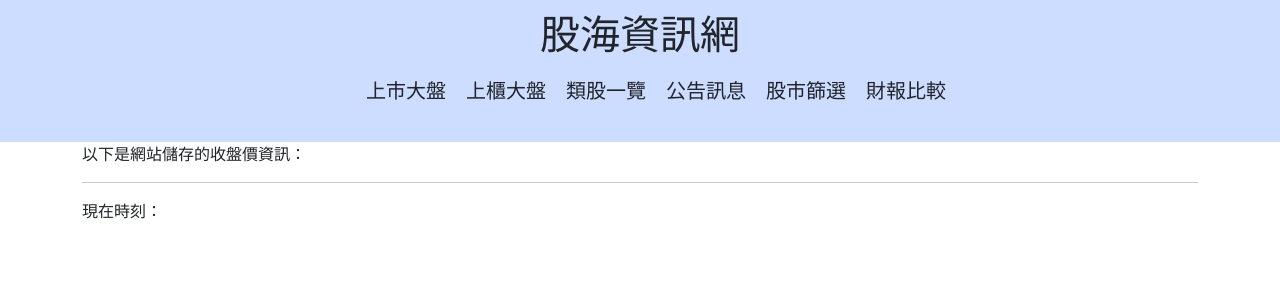
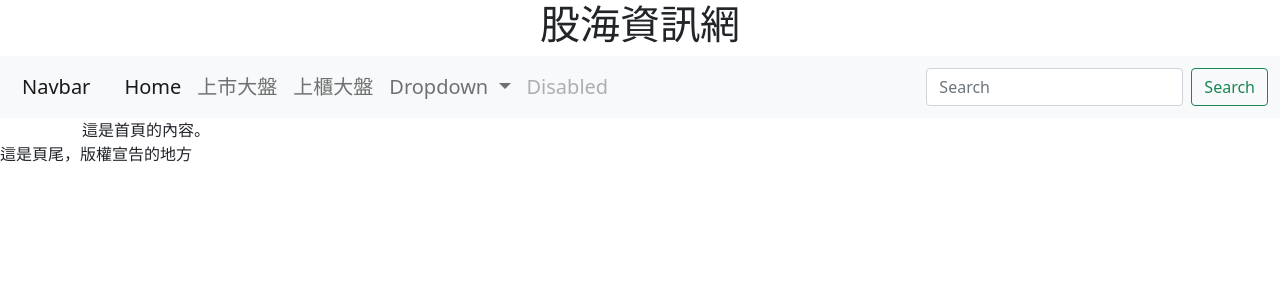
Before and after one commit to 0903183411/text-project, a Django app: template templates/index.html in a window 1280 px wide. Shown: the top 300 px of the page. Run offline with Django 3.2, Linux system fonts and the light colour scheme; the template is opened without the code that fills it, so the values that code supplies are empty.

Commit message:
fix templates

```diff
--- a/ccetdj/urls.py
+++ b/ccetdj/urls.py
@@ -4,6 +4,7 @@
 
 urlpatterns = [
     path('admin/', admin.site.urls),
+    path('prices/', views.prices),
     path('', views.index),
     path('date/', views.showdate),
 ]
--- a/mysite/admin.py
+++ b/mysite/admin.py
@@ -1,4 +1,6 @@
 from django.contrib import admin
 from mysite.models import Stock
 
-admin.site.register(Stock)
+@admin.register(Stock)
+class StockAdmin(admin.ModelAdmin):
+    list_display = ('name', 'sid', 'price', 'date', 'high')
--- a/mysite/views.py
+++ b/mysite/views.py
@@ -12,9 +12,11 @@
     #prices = stock.price
     # dates = stock.date
     #highs = stock.high
-    mystock = stock.objects.all()
     return render(request, "index.html", locals())
 
+def prices(request):
+    mystock = Stock.objects.all()
+    return render(request, "prices.html", locals())
 
 def showdate(request):
 
--- a/templates/base.html
+++ b/templates/base.html
@@ -1,16 +1,33 @@
-<html>
-<head>
+<!doctype html>
+<html lang="en">
+  <head>
+    <!-- Required meta tags -->
+    <meta charset="utf-8">
+    <meta name="viewport" content="width=device-width, initial-scale=1">
 
-    <title>Jasmine's webside</title>
-</head>
-<body>
+    <!-- Bootstrap CSS -->
+    <link href="https://cdn.jsdelivr.net/npm/bootstrap@5.1.3/dist/css/bootstrap.min.css" rel="stylesheet" integrity="sha384-1BmE4kWBq78iYhFldvKuhfTAU6auU8tT94WrHftjDbrCEXSU1oBoqyl2QvZ6jIW3" crossorigin="anonymous">
+     <link href=" static/style.css " rel="stylesheet" >
 
-    <div id = "top">
-        <span id = "title" >股票分析</span>
+    <title>{% block title %}{% endblock %}</title>
 
-    </div>>
+  </head>
 
+  <body>
+    {% include "nav.html" %}
+      <div  class="container";>
+        {% block main-content %} {% endblock %}
+    </div>
+    {% include "footer.html" %}
+    <!-- Optional JavaScript; choose one of the two! -->
 
+    <!-- Option 1: Bootstrap Bundle with Popper -->
+    <script src="https://cdn.jsdelivr.net/npm/bootstrap@5.1.3/dist/js/bootstrap.bundle.min.js" integrity="sha384-ka7Sk0Gln4gmtz2MlQnikT1wXgYsOg+OMhuP+IlRH9sENBO0LRn5q+8nbTov4+1p" crossorigin="anonymous"></script>
 
-</body>
+    <!-- Option 2: Separate Popper and Bootstrap JS -->
+    <!--
+    <script src="https://cdn.jsdelivr.net/npm/@popperjs/core@2.10.2/dist/umd/popper.min.js" integrity="sha384-7+zCNj/IqJ95wo16oMtfsKbZ9ccEh31eOz1HGyDuCQ6wgnyJNSYdrPa03rtR1zdB" crossorigin="anonymous"></script>
+    <script src="https://cdn.jsdelivr.net/npm/bootstrap@5.1.3/dist/js/bootstrap.min.js" integrity="sha384-QJHtvGhmr9XOIpI6YVutG+2QOK9T+ZnN4kzFN1RtK3zEFEIsxhlmWl5/YESvpZ13" crossorigin="anonymous"></script>
+    -->
+  </body>
 </html>
--- /dev/null
+++ b/templates/footer.html
@@ -0,0 +1 @@
+這是頁尾，版權宣告的地方
--- a/templates/index.html
+++ b/templates/index.html
@@ -1,50 +1,7 @@
-<!doctype html>
-<html lang="en">
-  <head>
-    <!-- Required meta tags -->
-    <meta charset="utf-8">
-    <meta name="viewport" content="width=device-width, initial-scale=1">
+{% extends "base.html" %}
 
-    <!-- Bootstrap CSS -->
-    <link href="https://cdn.jsdelivr.net/npm/bootstrap@5.1.3/dist/css/bootstrap.min.css" rel="stylesheet" integrity="sha384-1BmE4kWBq78iYhFldvKuhfTAU6auU8tT94WrHftjDbrCEXSU1oBoqyl2QvZ6jIW3" crossorigin="anonymous">
-     <link href=" static/style.css " rel="stylesheet" >
+    {% block title %}Jasmine's webside{% endblock %}
 
-    <title>Jasmine's webside</title>
-
-  </head>
-  <nav>
-    <div style="width: 100%; background-color: #CCDDFF;padding: 10px;";>
-      <h1 style="text-align:center;">股海資訊網</h1>
-      <ul class="inline-block-nav">
-        <li><a href="#">上市大盤</a></li> /*暫定分類*/
-        <li><a href="#">上櫃大盤</a></li>
-        <li><a href="#">類股一覽</a></li>
-        <li><a href="#">公告訊息</a></li>
-        <li><a href="#">股市篩選</a></li>
-        <li><a href="#">財報比較</a></li>
-      </ul>
-    </div>
-  </nav>
-  <body>
-
-      <div  class="container";>
-        以下是網站儲存的收盤價資訊：<br>
-        {% for stk in mystock %}
-        <li>{{ stk.name }}, {{ stk.price }}, {{ stk.date }}, {{stk.high}}</li>
-        {% endfor %}
-        <hr>
-        現在時刻：{{ now }}
-      </div>
-
-    <!-- Optional JavaScript; choose one of the two! -->
-
-    <!-- Option 1: Bootstrap Bundle with Popper -->
-    <script src="https://cdn.jsdelivr.net/npm/bootstrap@5.1.3/dist/js/bootstrap.bundle.min.js" integrity="sha384-ka7Sk0Gln4gmtz2MlQnikT1wXgYsOg+OMhuP+IlRH9sENBO0LRn5q+8nbTov4+1p" crossorigin="anonymous"></script>
-
-    <!-- Option 2: Separate Popper and Bootstrap JS -->
-    <!--
-    <script src="https://cdn.jsdelivr.net/npm/@popperjs/core@2.10.2/dist/umd/popper.min.js" integrity="sha384-7+zCNj/IqJ95wo16oMtfsKbZ9ccEh31eOz1HGyDuCQ6wgnyJNSYdrPa03rtR1zdB" crossorigin="anonymous"></script>
-    <script src="https://cdn.jsdelivr.net/npm/bootstrap@5.1.3/dist/js/bootstrap.min.js" integrity="sha384-QJHtvGhmr9XOIpI6YVutG+2QOK9T+ZnN4kzFN1RtK3zEFEIsxhlmWl5/YESvpZ13" crossorigin="anonymous"></script>
-    -->
-  </body>
-</html>
+    {% block main-content %}
+       這是首頁的內容。
+    {% endblock %}
--- /dev/null
+++ b/templates/nav.html
@@ -0,0 +1,55 @@
+<!-- <nav>
+    <div style="width: 100%; background-color: #CCDDFF;padding: 10px;";>
+
+      <ul class="inline-block-nav">
+        <li><a href="/">HOME</a></li>
+        <li><a href="/prices/">上市大盤</a></li>
+        <li><a href="#">上櫃大盤</a></li>
+        <li><a href="#">類股一覽</a></li>
+        <li><a href="#">公告訊息</a></li>
+        <li><a href="#">股市篩選</a></li>
+        <li><a href="#">財報比較</a></li>
+      </ul>
+    </div>
+  </nav> -->
+  <h1 style="text-align:center;">股海資訊網</h1>
+  <nav class="navbar navbar-expand-lg navbar-light bg-light">
+    <div class="container-fluid">
+      <a class="navbar-brand" href="#">Navbar</a>
+      <button class="navbar-toggler" type="button" data-bs-toggle="collapse" data-bs-target="#navbarSupportedContent" aria-controls="navbarSupportedContent" aria-expanded="false" aria-label="Toggle navigation">
+        <span class="navbar-toggler-icon"></span>
+      </button>
+      <div class="collapse navbar-collapse" id="navbarSupportedContent">
+        <ul class="navbar-nav me-auto mb-2 mb-lg-0">
+          <li class="nav-item">
+            <a class="nav-link active" aria-current="page" href="/">Home</a>
+          </li>
+          <li class="nav-item">
+            <a class="nav-link" href="/prices/">上市大盤</a>
+          </li>
+          <li class="nav-item">
+            <a class="nav-link" href="/prices/">上櫃大盤</a>
+          </li>
+
+          <li class="nav-item dropdown">
+            <a class="nav-link dropdown-toggle" href="#" id="navbarDropdown" role="button" data-bs-toggle="dropdown" aria-expanded="false">
+              Dropdown
+            </a>
+            <ul class="dropdown-menu" aria-labelledby="navbarDropdown">
+              <li><a class="dropdown-item" href="#">Action</a></li>
+              <li><a class="dropdown-item" href="#">Another action</a></li>
+              <li><hr class="dropdown-divider"></li>
+              <li><a class="dropdown-item" href="#">Something else here</a></li>
+            </ul>
+          </li>
+          <li class="nav-item">
+            <a class="nav-link disabled">Disabled</a>
+          </li>
+        </ul>
+        <form class="d-flex">
+          <input class="form-control me-2" type="search" placeholder="Search" aria-label="Search">
+          <button class="btn btn-outline-success" type="submit">Search</button>
+        </form>
+      </div>
+    </div>
+  </nav>
```
Also changed, not shown: templates/prices.html (added, +12 -0 lines), db.sqlite3, mysite/migrations/0002_stock_high.py (added).
